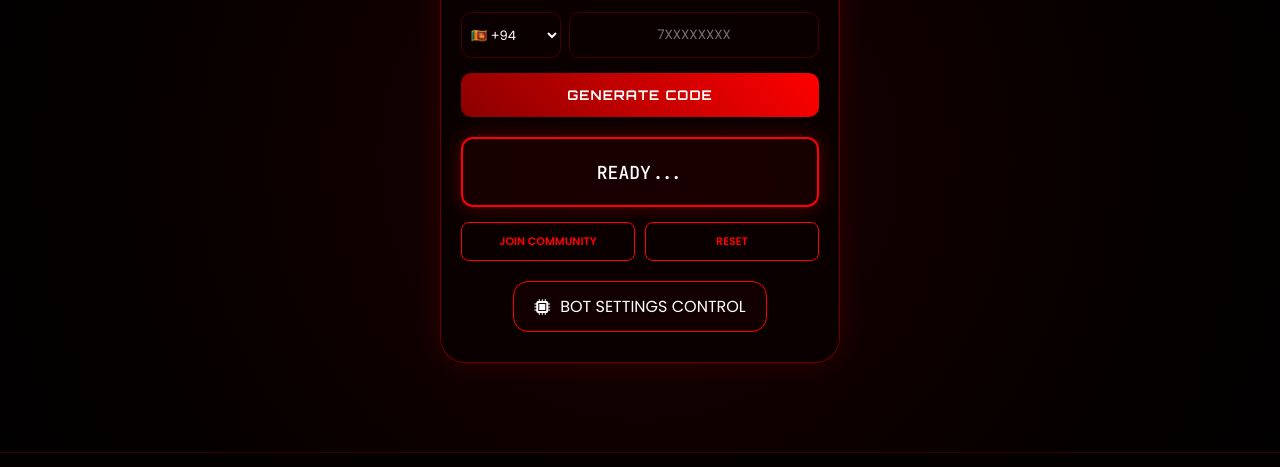
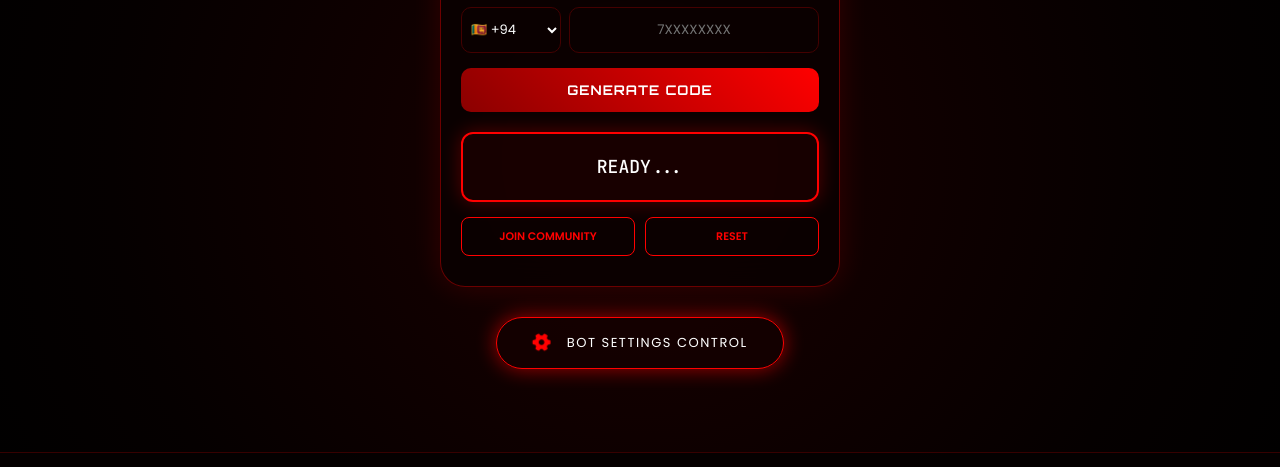
Before and after one commit to webscrape2003/Webtest, a plain HTML site: page index.html in a window 1280 px wide. Shown: the part 240-707 px from the top of the page. Drawn offline with Linux system fonts and the light colour scheme.

Commit message:
Update index.html

```diff
--- a/index.html
+++ b/index.html
@@ -94,6 +94,7 @@
         .main-wrapper {
             flex: 1;
             display: flex;
+            flex-direction: column;
             justify-content: center;
             align-items: center;
             padding: 40px 15px;
@@ -139,7 +140,7 @@
 
         .avatar img { width: 100%; height: 100%; object-fit: cover; }
 
-        /* --- INPUT GROUP (MOBILE FIXED) --- */
+        /* --- INPUT GROUP --- */
         .input-group {
             display: flex;
             gap: 8px;
@@ -247,28 +248,59 @@
             font-weight: 600;
         }
 
-        /* --- SETTINGS BUTTON FLOATING --- */
+        /* --- SEPARATED SETTINGS BUTTON --- */
+        .settings-container {
+            margin-top: 30px;
+            width: 100%;
+            max-width: 400px;
+            display: flex;
+            justify-content: center;
+            animation: fade 1.2s ease;
+        }
+
         .settings-card {
             display: flex;
             align-items: center;
             justify-content: center;
-            gap: 10px;
-            margin: 20px auto 0;
-            background: rgba(20, 0, 0, 0.8);
-            border: 1px solid #ff0000;
-            padding: 12px 20px;
-            border-radius: 15px;
+            gap: 15px;
+            background: rgba(20, 0, 0, 0.7);
+            border: 1px solid rgba(255, 0, 0, 0.5);
+            padding: 15px 35px;
+            border-radius: 50px;
             text-decoration: none;
             color: #fff;
-            width: fit-content;
-            transition: 0.3s;
+            font-family: 'Orbitron', sans-serif;
+            font-size: 13px;
+            letter-spacing: 1.5px;
+            transition: all 0.4s ease;
+            position: relative;
+            box-shadow: 0 0 10px rgba(255, 0, 0, 0.2);
+            animation: neon-pulse 2s infinite ease-in-out;
+        }
+
+        .settings-card i {
+            color: #ff0000;
+            font-size: 18px;
+            animation: rotateGear 4s linear infinite;
+        }
+
+        @keyframes neon-pulse {
+            0%, 100% { box-shadow: 0 0 10px rgba(255, 0, 0, 0.2); border-color: rgba(255, 0, 0, 0.4); }
+            50% { box-shadow: 0 0 20px rgba(255, 0, 0, 0.6); border-color: rgba(255, 0, 0, 1); }
+        }
+
+        @keyframes rotateGear {
+            from { transform: rotate(0deg); }
+            to { transform: rotate(360deg); }
         }
 
         .settings-card:hover {
+            transform: translateY(-5px) scale(1.02);
             background: #ff0000;
             color: #000;
-            box-shadow: 0 0 15px #ff0000;
         }
+
+        .settings-card:hover i { color: #000; }
 
         /* --- FOOTER --- */
         footer {
@@ -288,12 +320,7 @@
             gap: 20px;
         }
 
-        .footer-links a {
-            color: #ff0000;
-            text-decoration: none;
-            transition: 0.3s;
-        }
-
+        .footer-links a { color: #ff0000; text-decoration: none; transition: 0.3s; }
         .footer-links a:hover { color: #fff; text-shadow: 0 0 5px #ff0000; }
     </style>
 </head>
@@ -560,12 +587,14 @@
                     <button id="joinBtn">JOIN COMMUNITY</button>
                     <button id="clearBtn">RESET</button>
                 </div>
+            </div>
+        </div>
 
-                <a href="setting.html" class="settings-card">
-                    <i class="fas fa-microchip"></i>
-                    <span>BOT SETTINGS CONTROL</span>
-                </a>
-            </div>
+        <div class="settings-container">
+            <a href="setting.html" class="settings-card">
+                <i class="fas fa-cog"></i>
+                <span>BOT SETTINGS CONTROL</span>
+            </a>
         </div>
     </main>
 
@@ -573,7 +602,6 @@
         <div class="footer-links">
             <a href="#"><i class="fab fa-github"></i> GITHUB</a>
             <a href="https://chat.whatsapp.com/G7qafxv7mGrH3LVGuDMUHw"><i class="fab fa-whatsapp"></i> GROUP</a>
-            <a href="setting.html"><i class="fas fa-microchip"></i> SETUP</a>
         </div>
         <p>&copy; 2026 DCT NINJA X MD. All Rights Reserved.</p>
         <p style="margin-top: 5px; font-size: 10px; color: #444; letter-spacing: 2px;">POWERED BY DCT DULA</p>
@@ -583,14 +611,17 @@
     <audio id="successSound" src="https://assets.mixkit.co/sfx/preview/mixkit-correct-answer-tone-2870.mp3"></audio>
 
     <script>
-        // BACKGROUND MUSIC LOGIC
+        // MUSIC & SOUNDS
         const bgMusic = document.getElementById("bgMusic");
         bgMusic.volume = 0.2;
-        document.body.addEventListener("click", () => {
-            bgMusic.play().catch(() => {});
-        }, { once: true });
+        document.body.addEventListener("click", () => { bgMusic.play().catch(() => {}); }, { once: true });
 
-        // PARTICLES ENGINE
+        const clickSound = document.getElementById("clickSound");
+        const successSound = document.getElementById("successSound");
+        function playClick() { clickSound.currentTime = 0; clickSound.play(); }
+        function playSuccess() { successSound.currentTime = 0; successSound.play(); }
+
+        // PARTICLES
         const container = document.getElementById("particles");
         for (let i = 0; i < 45; i++) {
             let s = document.createElement("span");
@@ -600,16 +631,11 @@
             container.appendChild(s);
         }
 
-        const clickSound = document.getElementById("clickSound");
-        const successSound = document.getElementById("successSound");
-        function playClick() { clickSound.currentTime = 0; clickSound.play(); }
-        function playSuccess() { successSound.currentTime = 0; successSound.play(); }
-
+        // LOGIC
         const pairResult = document.getElementById("pair");
         const numInput = document.getElementById("number");
         const countryCode = document.getElementById("cc");
 
-        // CORE LOGIC
         document.getElementById("submit").onclick = async () => {
             playClick();
             if (!numInput.value || numInput.value.length < 8) {
@@ -642,17 +668,15 @@
             }
         };
 
-        // COPY SYSTEM
         function copyCode() {
             const codeText = document.getElementById("finalCode").innerText;
             navigator.clipboard.writeText(codeText).then(() => {
                 const btn = document.querySelector(".copy-btn");
-                const original = btn.innerHTML;
                 btn.innerHTML = "COPIED";
                 btn.style.background = "#00ff00";
                 btn.style.color = "#000";
                 setTimeout(() => {
-                    btn.innerHTML = original;
+                    btn.innerHTML = '<i class="fas fa-copy"></i>';
                     btn.style.background = "rgba(255,0,0,0.2)";
                     btn.style.color = "#fff";
                 }, 2000);
```
